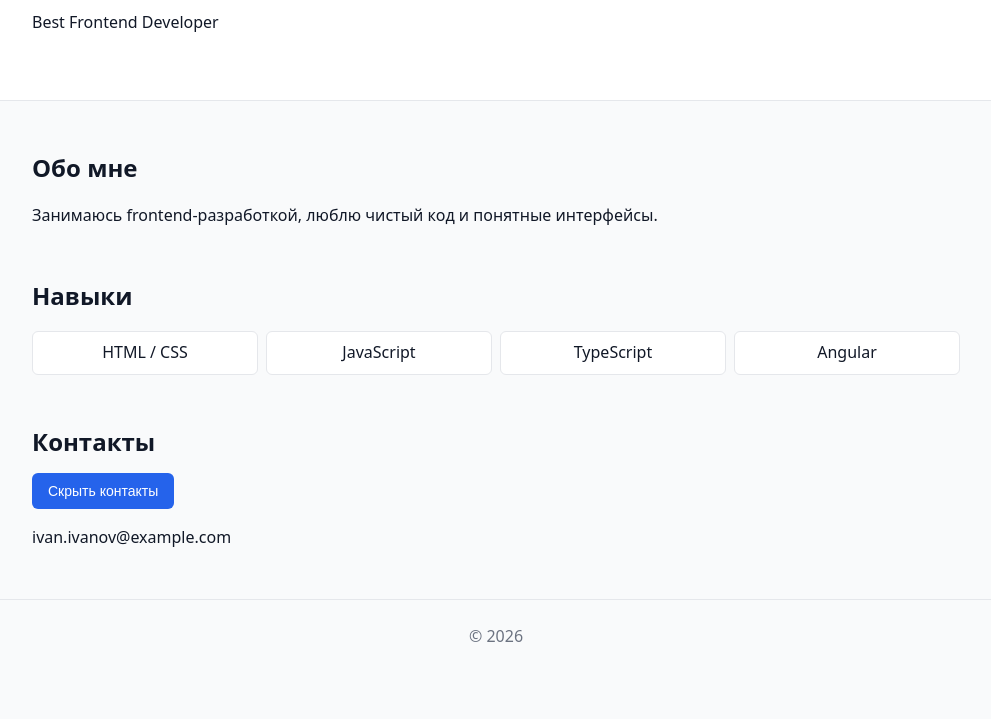
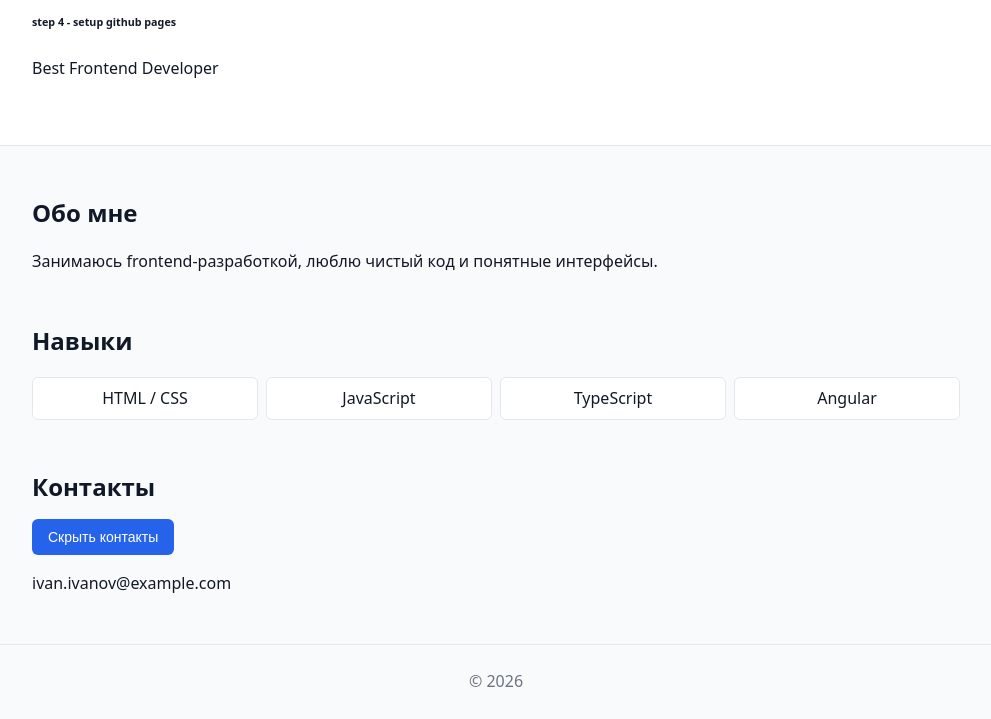
Before and after one commit to inspiritum/frontend-github-deploy, a plain HTML site: page src/index.html in a window 1280 px wide. Shown: the part 132-851 px from the top of the page, without its empty margins (144-1135 px from the left). Before the commit the page ends 805 px from the top, so only its background shows below. Drawn offline with Linux system fonts and the light colour scheme.

Commit message:
feat(step-4): add new content to html page

```diff
--- a/src/index.html
+++ b/src/index.html
@@ -11,6 +11,7 @@
         <header class="page__header header">
             <div class="container">
                 <h1 class="header__name">Иван Иванов Иванович</h1>
+                <h6>step 4 - setup github pages</h6>
                 <p class="header__role">Best Frontend Developer</p>
             </div>
         </header>
```
